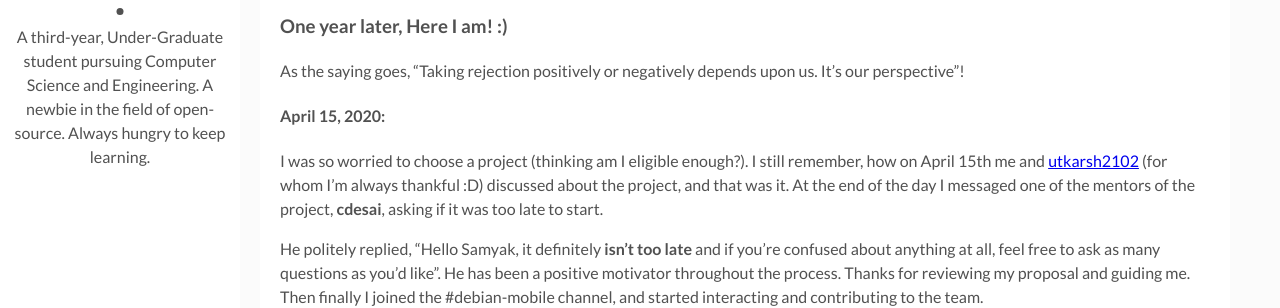
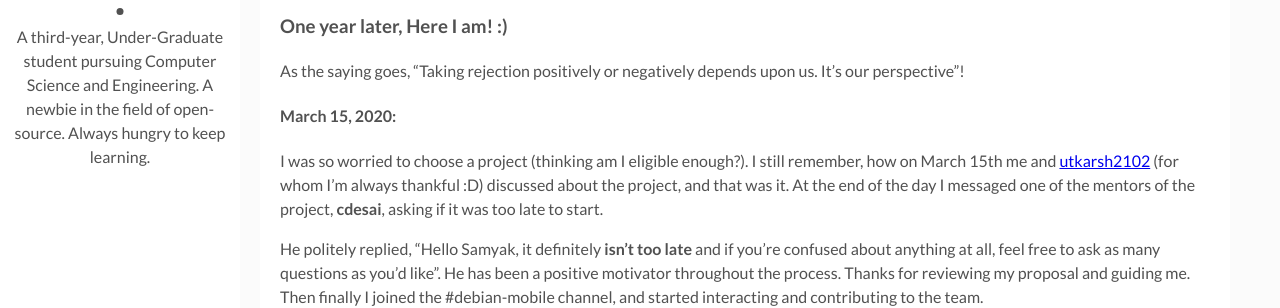
Before and after one commit to samyak-jn/samyak-jn.github.io, a Jekyll site: the page built from _posts/2020-05-08-Starting-of-an-adventure.markdown, in a window 1280 px wide and 900 px high, scrolled down 1407 px. Shown: the part 154-462 px from the top of the window. Built offline with Jekyll 4.4.1, drawn with Linux system fonts in a browser that asks for light colours.

Commit message:
Correct Dates from April~>March

```diff
--- a/_posts/2020-05-08-Starting-of-an-adventure.markdown
+++ b/_posts/2020-05-08-Starting-of-an-adventure.markdown
@@ -33,10 +33,10 @@ I kept contributing by taking one step at a time towards the team. I have writte
 
 As the saying goes, "Taking rejection positively or negatively depends upon us. It's our perspective"!
 
-#### April 15, 2020:
+#### March 15, 2020:
 
 I was so worried to choose a project (thinking am I eligible enough?).
-I still remember, how on April 15th me and [utkarsh2102](https://twitter.com/utkarsh2102/) (for whom I'm always thankful :D) discussed about the project, and that was it. At the end of the day I messaged one of the mentors of the project, **cdesai**, asking if it was too late to start.
+I still remember, how on March 15th me and [utkarsh2102](https://twitter.com/utkarsh2102/) (for whom I'm always thankful :D) discussed about the project, and that was it. At the end of the day I messaged one of the mentors of the project, **cdesai**, asking if it was too late to start.
 
 He politely replied, "Hello Samyak, it definitely **isn't too late** and if you're confused about anything at all, feel free to ask as many questions as you'd like".
 He has been a positive motivator throughout the process. Thanks for reviewing my proposal and guiding me.
```
